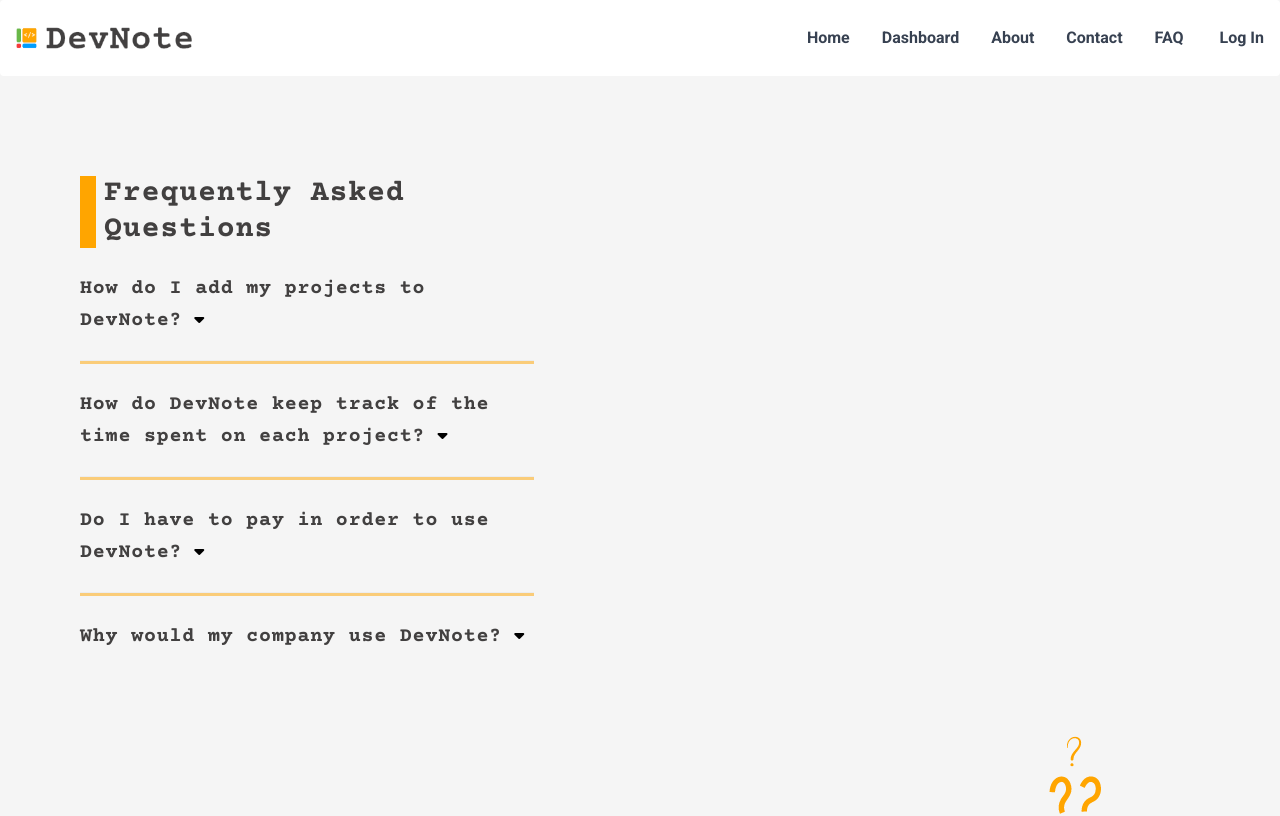
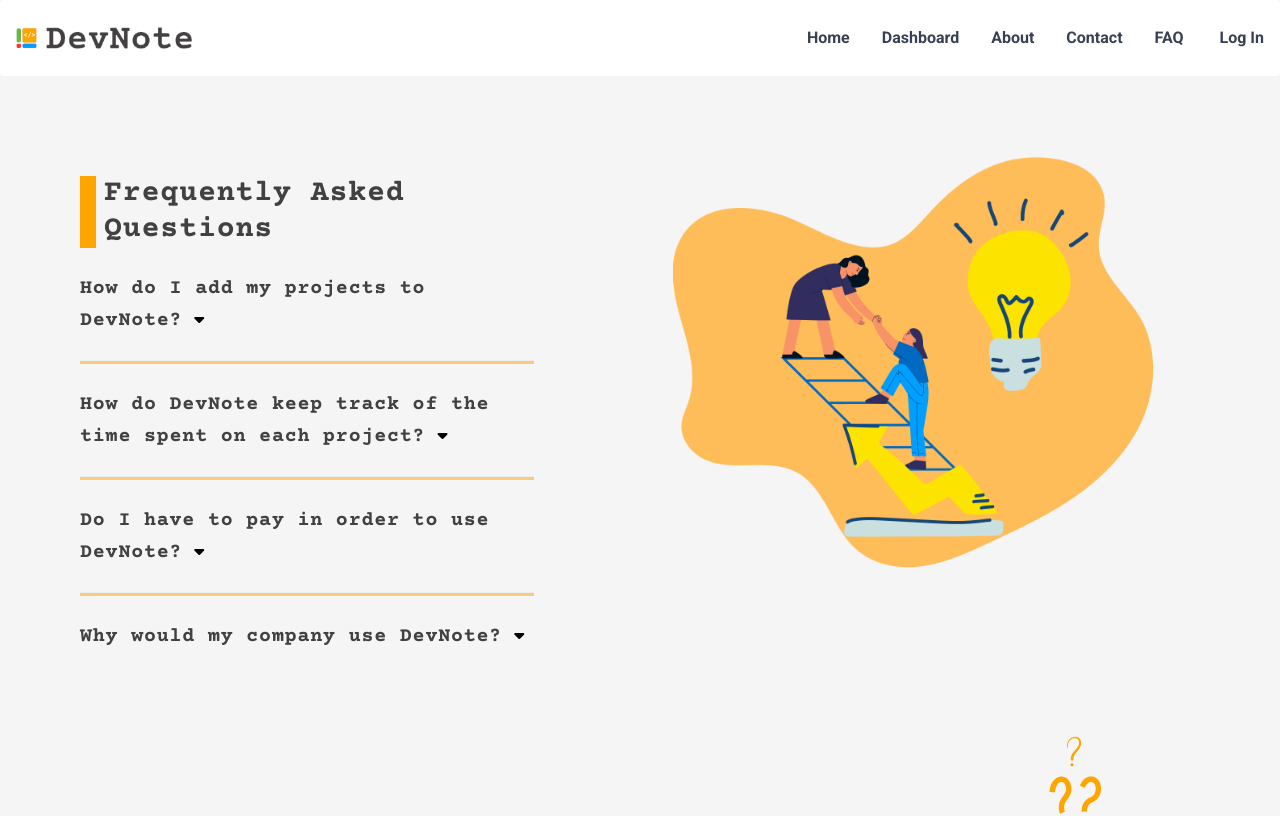
Before and after one commit to edukaki/devlist, a React (Create React App) app: page /faq in a window 1280 px wide. Shown: the top 816 px of the page. Built offline with nearby package versions, Linux system fonts and the light colour scheme; no server answers.

Commit message:
feat(faq): add and position help image

```diff
--- a/src/pages/Faq/index.jsx
+++ b/src/pages/Faq/index.jsx
@@ -4,11 +4,12 @@ import Ruler from '../../components/Ruler'
 import faqImg from '../../img/faq/faq.png'
 import ContactForm from '../../components/ContactForm'
 import ParagraphBlock from '../../components/ParagraphBlock'
+import faqHelpImg from '../../img/faq/faq-help.png'
 
 const Faq = () => {
     return (
         <main>
-
+            <section className='flex flex-col md:flex-row'>
                 <div className="max-w-[550px] p-4 md:py-16 md:pl-20 pr-4 space-y-6 tracking-wider leading-8">
 
                     <Heading line='left' type='headingOne' headingOneContent="Frequently Asked Questions" />
@@ -32,6 +33,11 @@ const Faq = () => {
                         bgColor="exist" paragraphContent="This is an excelent question. If your company has a development team, then DevNote is for you. DevNote empowers the developers to keep track of the time spent on projects, so they can be more efficient and deliver on deadline." />
                 </div>
 
+                <div className="max-w-[500px] p-2 mx-auto">
+                    <img src={faqHelpImg} alt="a person helping another"></img>
+                </div>
+            </section>
+
             <section className="flex flex-col justify-around md:flex-row max-w-[2000px] m-auto">
                 <h2 className="text-xl my-auto text-center tracking-wider md:text-start md:px-4 md:w-6/12 lg:text-2xl">Still wondering if <span className="font-courier text-orange">DevNote is the right</span> tool for you?</h2>
                 <img src={faqImg} alt="decorative question mark"></img>
```
Lines whose indentation alone changed are shown as unchanged.
